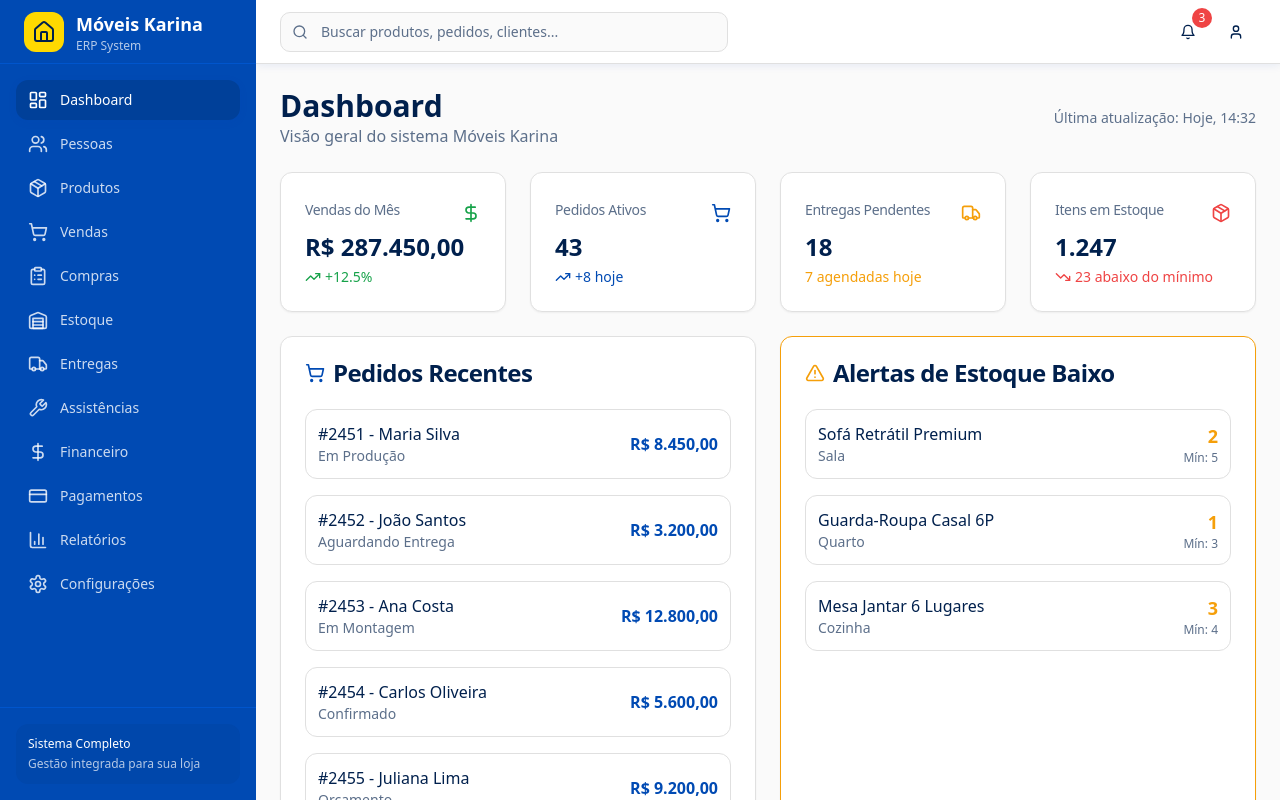
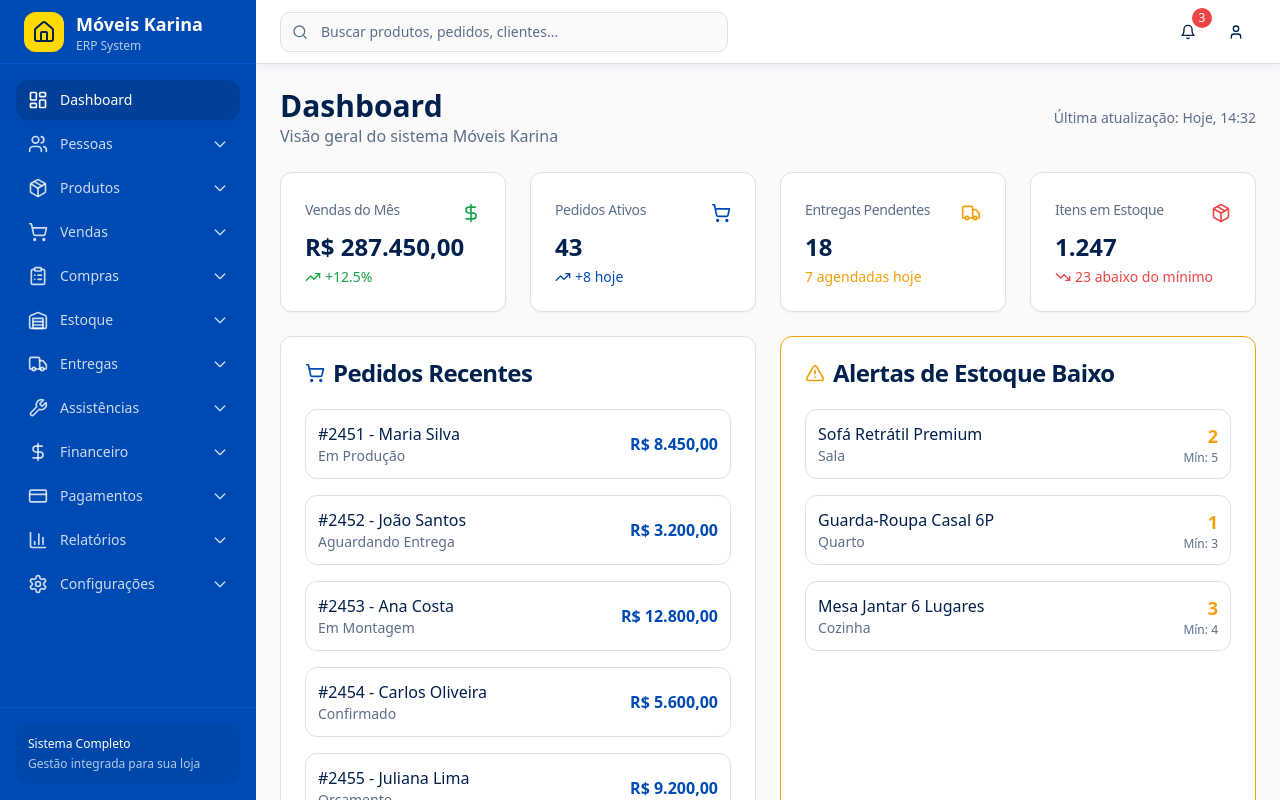
Before and after one commit to guhvbrr-maker/ERP, a React (Vite) app: page / in a window 1280 px wide. Built offline with nearby package versions, Linux system fonts and the light colour scheme; the HTML template or start-up script is replaced by a standard one.

Commit message:
Fix sidebar navigation

```diff
--- a/src/components/layout/Sidebar.tsx
+++ b/src/components/layout/Sidebar.tsx
@@ -1,3 +1,4 @@
+import * as React from "react";
 import { Link, useLocation } from "react-router-dom";
 import { cn } from "@/lib/utils";
 import {
@@ -145,6 +146,25 @@ const menuItems = [
 
 export const Sidebar = ({ isOpen, onToggle }: SidebarProps) => {
   const location = useLocation();
+  const [expandedItems, setExpandedItems] = React.useState<string[]>([]);
+
+  const toggleExpanded = (path: string) => {
+    setExpandedItems(prev =>
+      prev.includes(path)
+        ? prev.filter(p => p !== path)
+        : [...prev, path]
+    );
+  };
+
+  // Auto-expand o item ativo ao carregar
+  React.useEffect(() => {
+    const activeItem = menuItems.find(item =>
+      location.pathname === item.path || location.pathname.startsWith(item.path + "/")
+    );
+    if (activeItem && !expandedItems.includes(activeItem.path)) {
+      setExpandedItems(prev => [...prev, activeItem.path]);
+    }
+  }, [location.pathname]);
 
   return (
     <>
@@ -171,9 +191,36 @@ export const Sidebar = ({ isOpen, onToggle }: SidebarProps) => {
             {menuItems.map((item) => {
               const Icon = item.icon;
               const isActive = location.pathname === item.path || location.pathname.startsWith(item.path + "/");
+              const isExpanded = expandedItems.includes(item.path);
+              const hasSubmenu = item.submenu && item.submenu.length > 0;
 
               return (
                 <div key={item.path}>
+                  {hasSubmenu ? (
+                    <button
+                      onClick={() => toggleExpanded(item.path)}
+                      className={cn(
+                        "w-full flex items-center gap-3 rounded-lg px-3 py-2.5 text-sm font-medium transition-all duration-fast",
+                        isActive
+                          ? "bg-sidebar-accent text-sidebar-accent-foreground shadow-soft"
+                          : "text-sidebar-foreground/80 hover:bg-sidebar-accent/50 hover:text-sidebar-foreground"
+                      )}
+                    >
+                      <Icon className="h-5 w-5 flex-shrink-0" />
+                      <span className="flex-1 text-left">{item.label}</span>
+                      <svg
+                        className={cn(
+                          "h-4 w-4 transition-transform duration-fast",
+                          isExpanded ? "rotate-180" : ""
+                        )}
+                        fill="none"
+                        viewBox="0 0 24 24"
+                        stroke="currentColor"
+                      >
+                        <path strokeLinecap="round" strokeLinejoin="round" strokeWidth={2} d="M19 9l-7 7-7-7" />
+                      </svg>
+                    </button>
+                  ) : (
                     <Link
                       to={item.path}
                       className={cn(
@@ -186,8 +233,9 @@ export const Sidebar = ({ isOpen, onToggle }: SidebarProps) => {
                       <Icon className="h-5 w-5 flex-shrink-0" />
                       <span>{item.label}</span>
                     </Link>
+                  )}
 
-                  {item.submenu && isActive && (
+                  {item.submenu && isExpanded && (
                     <div className="ml-8 mt-1 space-y-1">
                       {item.submenu.map((subitem) => (
                         <Link
```
Lines whose indentation alone changed are shown as unchanged.
